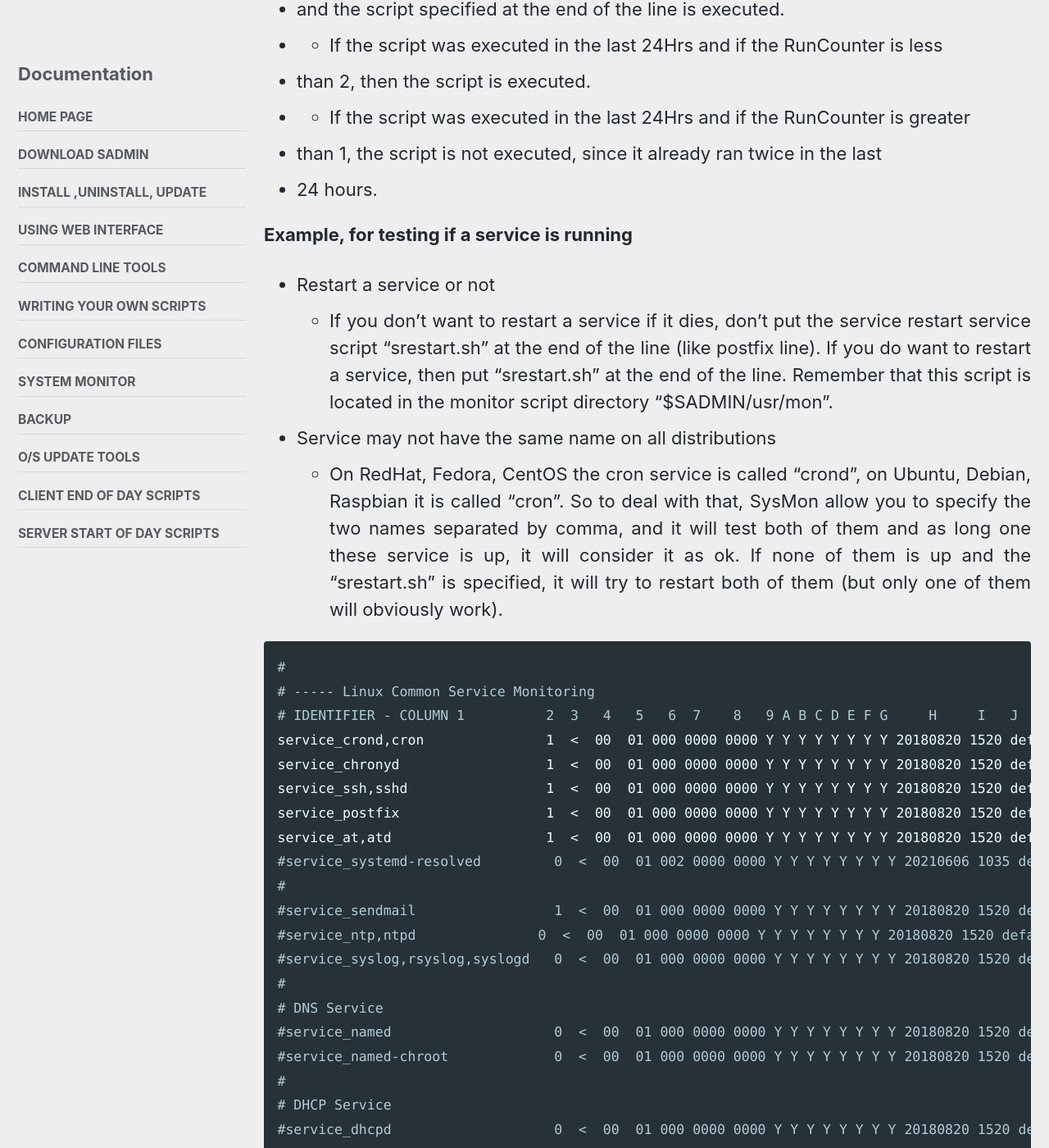
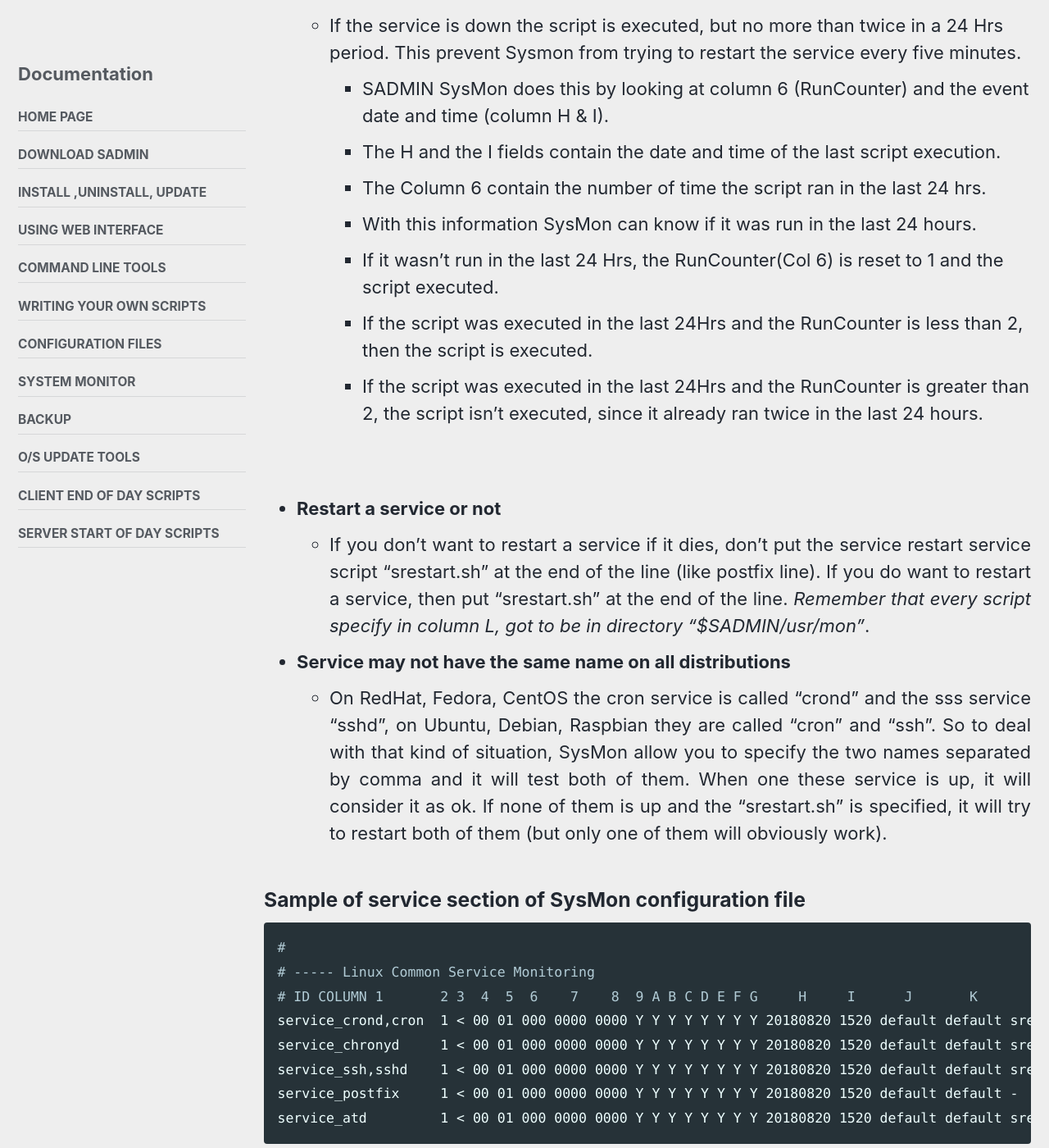
Before and after one commit to jadupl2/jadupl2.github.io, a Jekyll site: the page built from _posts/2021-06-26-sadm-sysmon-service.md, in a window 1280 px wide and 1400 px high, scrolled down 1281 px. Shown: the whole window at 82% size. Built offline with Jekyll 4.4.1, drawn with Linux system fonts in a browser that asks for light colours; cached includes are drawn as plain includes; some of the changed text lies outside the part shown.

Commit message:
Update of the 6 July 2021, Service, Sysmon config

````diff
--- a/_posts/2021-06-26-sadm-sysmon-service.md
+++ b/_posts/2021-06-26-sadm-sysmon-service.md
@@ -3,10 +3,11 @@ title:          Monitoring Services
 desc:           How-to monitor services with SysMon
 version:        2.44
 summary: |
-    On this page we will demonstrate how you can monitor system services with System Monitor and be
-    be able to restart them if they are not running.
+    With System Monitor you can check if a particular service is running, it can also restart it if
+    you wish. It will try to start it two times, it it can't it will then send an alert to the
+    group of your choice.
     {: .text-justify}
-updated:        2021-07-05
+updated:        2021-07-06
 os:             Linux, Aix, MacOS
 type:           D  # [D]oc [S]=Server only [C]=Client [B]oth
 categories:     [ system_monitor ]
@@ -35,68 +36,63 @@ sidebar:
 <a id="service"></a>
 ### Service Monitoring
 
+{{ page.summary }}
+
 **Thing to remember**
-- The service name MUST be prefix by the string 'service_'.
-- A "1" is returned if the service is active and a "0" if isn't.
-- They can be one or multiple service name specified (separated by comma).
-- Example, Redhat use 'crond' service name, Ubuntu use 'cron'.
-- To test if the cron daemon is running on both system you specify multiple services.
-- Example : service_crond,cron
-- If one of them is active then 1 is returned.
-- If service is down, you can run one of your script to bring it up or used the
-- one that come with SADMIN ($SADMIN/usr/mon/srestart.sh).
-- You can then put the restart script in the last field of the line, to get executed.
-- The script name you put in the last field must exist in '$SADMIN/usr/mon' directory
-- and be executable.
-- If the service is down the script will be executed, but no more than twice in a
-- 24 Hrs period.
-- SADMIN SysMon does this by looking at column 6 (RunCounter), H (date) & I (Time).
--     - The H and the I fields contain the date and time of the last script execution.
--     - The Column 6 contain the number of time the script ran in the last 24 hrs.
-- With this information SysMon can now know if it was run in the last 24 hours.
--     - If it wasn't run in the last 24 Hrs, then the RunCounter(Col 6) is reset to 1,
--       and the script specified at the end of the line is executed.
--     - If the script was executed in the last 24Hrs and if the RunCounter is less
--       than 2, then the script is executed.
--     - If the script was executed in the last 24Hrs and if the RunCounter is greater
--       than 1, the script is not executed, since it already ran twice in the last
--       24 hours.
+- When you want to monitor a service, the ***line must begin with the string "service_",
+followed by the service(s) name(s)***. Service doesn't have the same name on all distributions, on RedHat,
+Fedora, CentOS the cron service is called "crond", on Ubuntu, Debian, Raspbian it is called "cron".
+So to deal with that, SysMon allow you to specify the two service name separated by comma,
+and it will test both of them and as long one these service is up, it will consider it as ok. If
+none of them is up and that "srestart.sh" is specified (last field on the line), it will try to
+restart both of them (but only one of them will obviously work).
+{: .text-justify}
 
-**Example, for testing if a service is running**
-- Restart a service or not
+- As always, the column two contain the result of test, a "1" is returned when the service is active and a "0" if it's down.
+- The Sysmon configuration file that is installed initially come with some basic service, but feel
+free to add your own or deactivate the one you don't want to use by putting a "#" in column one or
+put a "N" in column 'G'.
+
+### Restarting a service
+- When a service is down, SysMon can run one of your script or used the one that come with SADMIN ($SADMIN/usr/mon/srestart.sh) to bring it up.
+  - You put the restart script in the last column (column L) of the line, to get executed.
+  - Script name must exist in '$SADMIN/usr/mon' directory and be executable.
+  - If the service is down the script is executed, but no more than twice in a 24 Hrs period. This prevent Sysmon from trying to restart the service every five minutes.
+    - SADMIN SysMon does this by looking at column 6 (RunCounter) and the event date and time (column H & I).
+    - The H and the I fields contain the date and time of the last script execution.
+    - The Column 6 contain the number of time the script ran in the last 24 hrs.
+    - With this information SysMon can know if it was run in the last 24 hours.
+    - If it wasn't run in the last 24 Hrs, the RunCounter(Col 6) is reset to 1 and the script executed.
+    - If the script was executed in the last 24Hrs and the RunCounter is less than 2, then the script is executed.
+    - If the script was executed in the last 24Hrs and the RunCounter is greater than 2, the script isn't executed, since it already ran twice in the last 24 hours.
+
+
+<br>
+- **Restart a service or not**
   - If you don't want to restart a service if it dies, don't put the service restart service script
  "srestart.sh" at the end of the line (like postfix line). If you do want to restart a service, then
- put "srestart.sh" at the end of the line. Remember that this script is located in the monitor script
- directory "$SADMIN/usr/mon".
-- Service may not have the same name on all distributions
-  - On RedHat, Fedora, CentOS the cron service is called "crond", on Ubuntu, Debian, Raspbian it is
-called "cron". So to deal with that, SysMon allow you to specify the two names separated by comma,
-and it will test both of them and as long one these service is up, it will consider it as ok. If
-none of them is up and the "srestart.sh" is specified, it will try to restart both of them (but only
-one of them will obviously work).
+ put "srestart.sh" at the end of the line. *Remember that every script specify in column L, got to
+ be in directory "$SADMIN/usr/mon"*.
+
+- **Service may not have the same name on all distributions**
+  - On RedHat, Fedora, CentOS the cron service is called "crond" and the sss service "sshd", on
+Ubuntu, Debian, Raspbian they are called "cron" and "ssh". So to deal with that kind of situation,
+SysMon allow you to specify the two names separated by comma and it will test both of them.
+When one these service is up, it will consider it as ok. If none of them is up and the "srestart.sh"
+is specified, it will try to restart both of them (but only one of them will obviously work).
 {: .text-justify}
 
+
+### Sample of service section of SysMon configuration file
 ```bash
 #
 # ----- Linux Common Service Monitoring
-# IDENTIFIER - COLUMN 1          2  3   4   5   6  7    8   9 A B C D E F G     H     I   J    K   L
-service_crond,cron               1  <  00  01 000 0000 0000 Y Y Y Y Y Y Y Y 20180820 1520 default default srestart.sh
-service_chronyd                  1  <  00  01 000 0000 0000 Y Y Y Y Y Y Y Y 20180820 1520 default default srestart.sh
-service_ssh,sshd                 1  <  00  01 000 0000 0000 Y Y Y Y Y Y Y Y 20180820 1520 default default srestart.sh
-service_postfix                  1  <  00  01 000 0000 0000 Y Y Y Y Y Y Y Y 20180820 1520 default default srestart.sh
-service_at,atd                   1  <  00  01 000 0000 0000 Y Y Y Y Y Y Y Y 20180820 1520 default default srestart.sh
-#service_systemd-resolved         0  <  00  01 002 0000 0000 Y Y Y Y Y Y Y Y 20210606 1035 default default srestart.sh
-#
-#service_sendmail                 1  <  00  01 000 0000 0000 Y Y Y Y Y Y Y Y 20180820 1520 default default srestart.sh
-#service_ntp,ntpd               0  <  00  01 000 0000 0000 Y Y Y Y Y Y Y Y 20180820 1520 default default srestart.sh
-#service_syslog,rsyslog,syslogd   0  <  00  01 000 0000 0000 Y Y Y Y Y Y Y Y 20180820 1520 default default srestart.sh
-#
-# DNS Service
-#service_named                    0  <  00  01 000 0000 0000 Y Y Y Y Y Y Y Y 20180820 1520 default default srestart.sh
-#service_named-chroot             0  <  00  01 000 0000 0000 Y Y Y Y Y Y Y Y 20180820 1520 default default srestart.sh
-#
-# DHCP Service
-#service_dhcpd                    0  <  00  01 000 0000 0000 Y Y Y Y Y Y Y Y 20180820 1520 default default srestart.sh
+# ID COLUMN 1       2 3  4  5  6    7    8  9 A B C D E F G     H     I      J       K       L
+service_crond,cron  1 < 00 01 000 0000 0000 Y Y Y Y Y Y Y Y 20180820 1520 default default srestart.sh
+service_chronyd     1 < 00 01 000 0000 0000 Y Y Y Y Y Y Y Y 20180820 1520 default default srestart.sh
+service_ssh,sshd    1 < 00 01 000 0000 0000 Y Y Y Y Y Y Y Y 20180820 1520 default default srestart.sh
+service_postfix     1 < 00 01 000 0000 0000 Y Y Y Y Y Y Y Y 20180820 1520 default default -
+service_atd         1 < 00 01 000 0000 0000 Y Y Y Y Y Y Y Y 20180820 1520 default default srestart.sh
 ```
 
 [Back to the top](#top_of_page)
````
Also changed, not shown: _posts/2021-06-11-sadm-sysmon-config.md (+15 -109 lines), _posts/2021-06-27-sadm-sysmon-https.md (+3 -2 lines).
